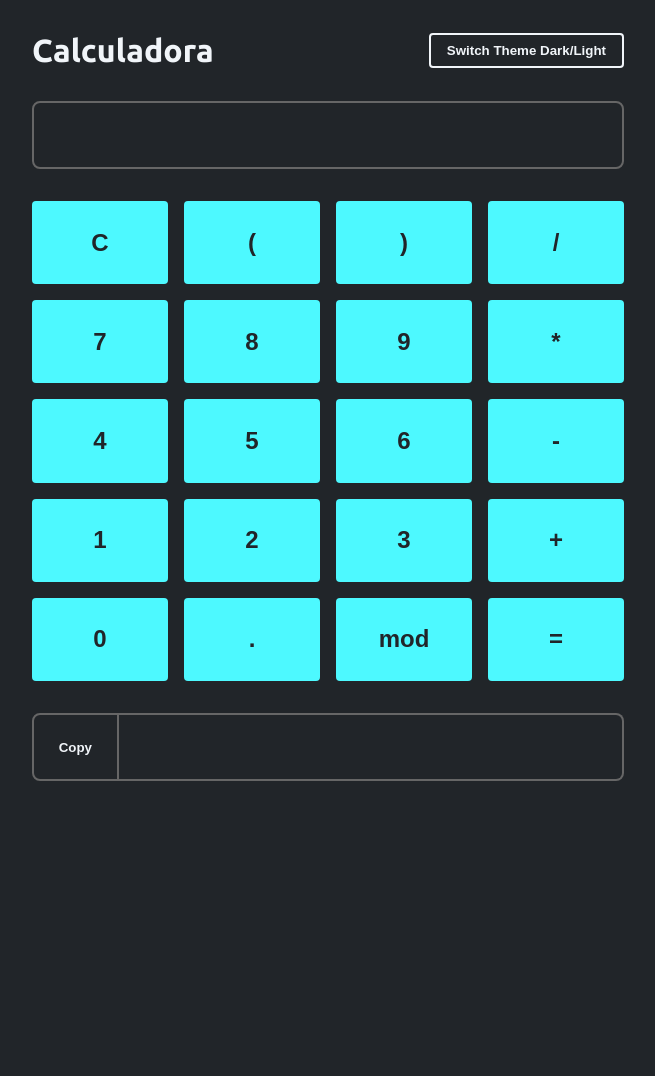
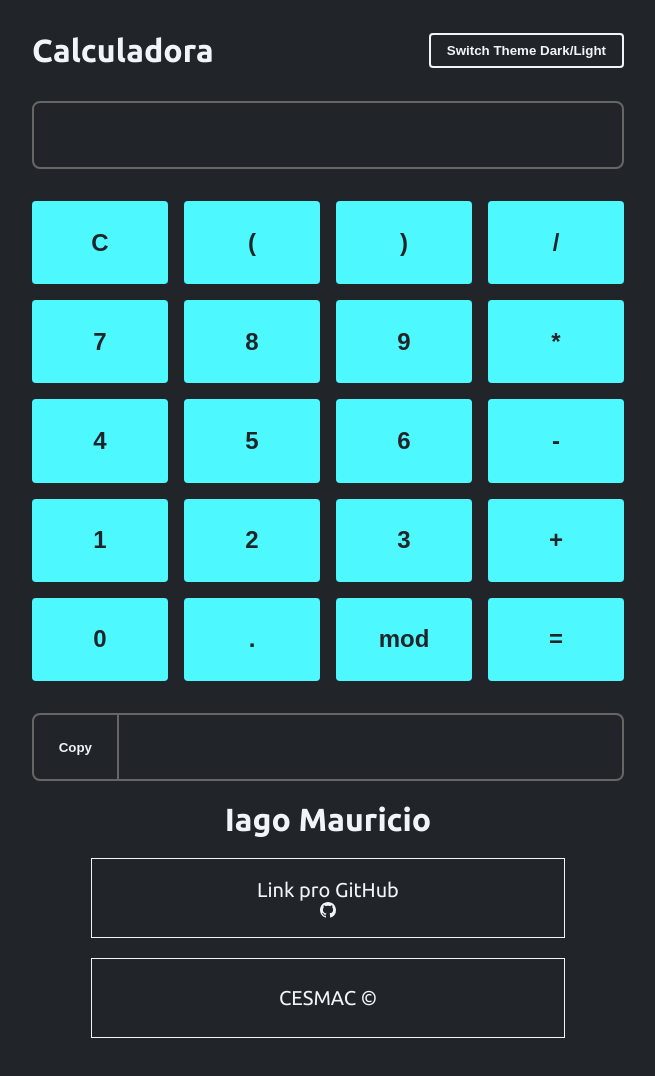
Before and after one commit to iagomauricioo/lab3, a plain HTML site: page index.html in a window 1280 px wide. Shown: the whole page, without its empty margins (312-967 px from the left). Before the commit the page ends 821 px from the top, so only its background shows below. Drawn offline with Linux system fonts and the light colour scheme.

Commit message:
final project

```diff
--- a/index.html
+++ b/index.html
@@ -44,6 +44,19 @@
       <button id="copyToClipboard">Copy</button>
       <input type="text" id="result" disabled>
     </section>
+    <footer>
+      <h1>Iago Mauricio</h1>
+        <a href="https://github.com/iagomauricioo/lab3.git" target="_blank">
+          <p>Link pro GitHub</p>
+          <svg xmlns="http://www.w3.org/2000/svg" width="16" height="16" fill="currentColor" class="bi bi-github" viewBox="0 0 16 16">
+            <path d="M8 0C3.58 0 0 3.58 0 8c0 3.54 2.29 6.53 5.47 7.59.4.07.55-.17.55-.38 0-.19-.01-.82-.01-1.49-2.01.37-2.53-.49-2.69-.94-.09-.23-.48-.94-.82-1.13-.28-.15-.68-.52-.01-.53.63-.01 1.08.58 1.23.82.72 1.21 1.87.87 2.33.66.07-.52.28-.87.51-1.07-1.78-.2-3.64-.89-3.64-3.95 0-.87.31-1.59.82-2.15-.08-.2-.36-1.02.08-2.12 0 0 .67-.21 2.2.82.64-.18 1.32-.27 2-.27s1.36.09 2 .27c1.53-1.04 2.2-.82 2.2-.82.44 1.1.16 1.92.08 2.12.51.56.82 1.27.82 2.15 0 3.07-1.87 3.75-3.65 3.95.29.25.54.73.54 1.48 0 1.07-.01 1.93-.01 2.2 0 .21.15.46.55.38A8.01 8.01 0 0 0 16 8c0-4.42-3.58-8-8-8"/>
+          </svg>
+        </a>
+
+        <a href="https://acesso.cesmac.edu.br/abertura" target="_blank">
+          <p>CESMAC &copy</p>
+        </a>
+    </footer>
   </main>
 </body>
 </html>
--- a/style.css
+++ b/style.css
@@ -95,6 +95,38 @@ section {
   justify-content: space-between;
 }
 
+footer {
+  display: flex;
+  align-items: center;
+  flex-direction: column;
+  justify-content: space-between;
+  gap: 20px;
+  margin-top: 20px;
+}
+
+footer div {
+  display: flex;
+  align-items: center;
+  justify-content: center;
+}
+
+footer a {
+  display: flex;
+  align-items: center;
+  flex-direction: column;
+  justify-content: center;
+  text-decoration: none;
+  border: 1px solid var(--font-color);
+  color: var(--font-color);
+  width: 15vw;
+  height: 10vh;
+  font-size: 20px;
+}
+
+footer a:hover {
+  color: var(--primary-color);
+}
+
 #copyToClipboard {
   background-color: transparent;
   border: solid var(--border-color);
@@ -133,10 +165,24 @@ section {
     width: 25vw;
     font-size: 10px;
   }
+
+  footer a {
+    width: 80%;
+  }
+}
+
+@media (max-width: 768px) {
+  footer a {
+    width: 80%;
+  }
 }
 
 @media (min-width: 768px) {
   #keys {
     height: 60vh;
   }
+
+  footer a {
+    width: 80%;
+  }
 }
```
